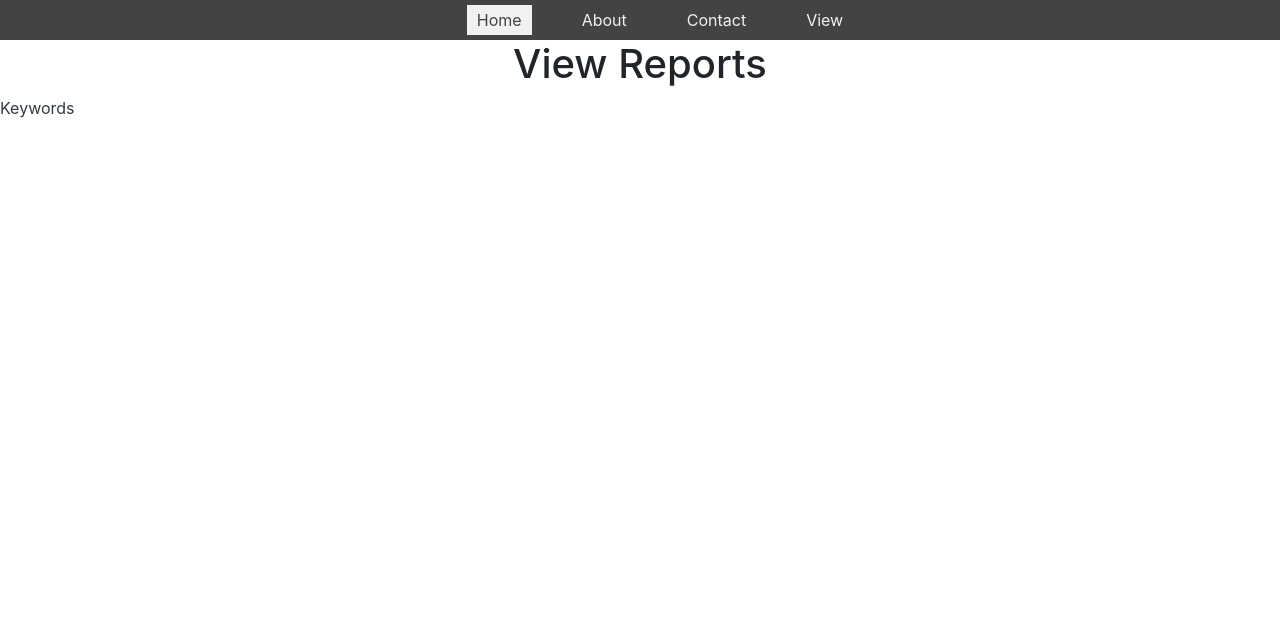
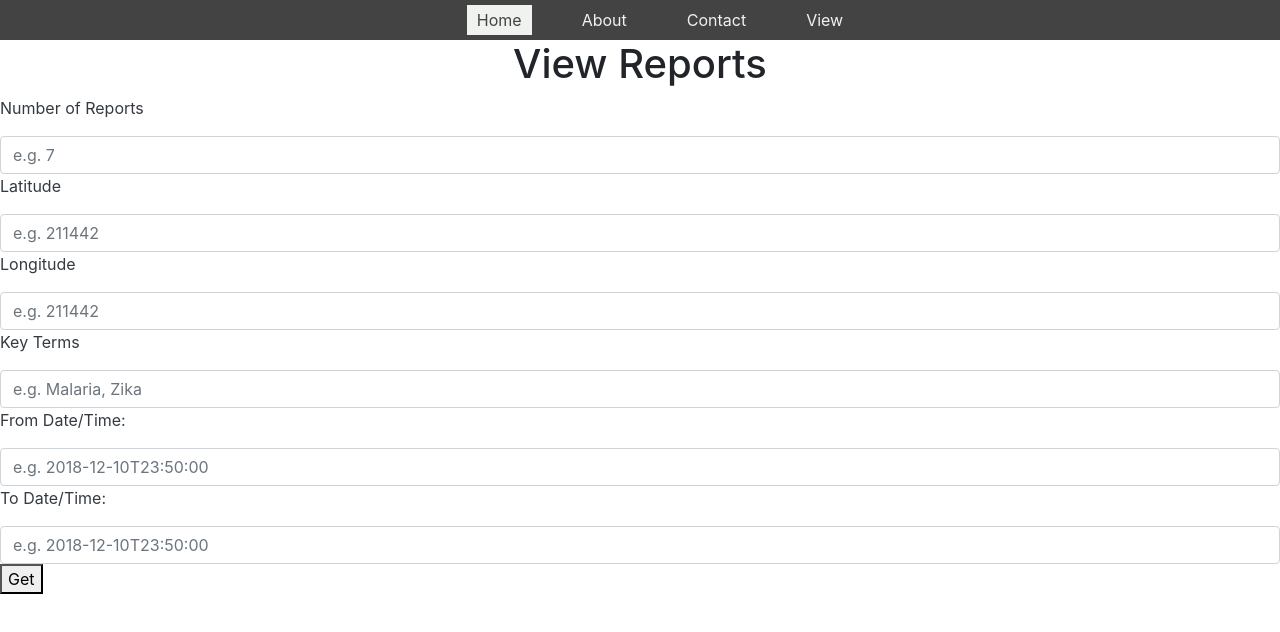
Before and after one commit to unsw-se3011/SENG3011_weneedREST, a React (Create React App) app in the folder PHASE_2/Application_SourceCode/we_need_rest/: page /view in a window 1280 px wide. Shown: the top 632 px of the page. Built offline with nearby package versions, Linux system fonts and the light colour scheme.

Commit message:
Extracted data from input boxes

```diff
--- a/PHASE_2/Application_SourceCode/we_need_rest/public/index.html
+++ b/PHASE_2/Application_SourceCode/we_need_rest/public/index.html
@@ -2,11 +2,8 @@
 <html lang="en">
   <head>
     <meta charset="utf-8" />
+    <!-- <link rel="stylesheet" href="https://stackpath.bootstrapcdn.com/bootstrap/4.3.1/css/bootstrap.min.css" integrity="sha384-ggOyR0iXCbMQv3Xipma34MD+dH/1fQ784/j6cY/iJTQUOhcWr7x9JvoRxT2MZw1T" crossorigin="anonymous"> -->
     <link rel="shortcut icon" href="%PUBLIC_URL%/favicon.ico" />
-    <script src="https://code.jquery.com/jquery-3.3.1.slim.min.js" integrity="sha384-q8i/X+965DzO0rT7abK41JStQIAqVgRVzpbzo5smXKp4YfRvH+8abtTE1Pi6jizo" crossorigin="anonymous"></script>
-    <script src="https://cdnjs.cloudflare.com/ajax/libs/popper.js/1.14.7/umd/popper.min.js" integrity="sha384-UO2eT0CpHqdSJQ6hJty5KVphtPhzWj9WO1clHTMGa3JDZwrnQq4sF86dIHNDz0W1" crossorigin="anonymous"></script>
-    <script src="https://stackpath.bootstrapcdn.com/bootstrap/4.3.1/js/bootstrap.min.js" integrity="sha384-JjSmVgyd0p3pXB1rRibZUAYoIIy6OrQ6VrjIEaFf/nJGzIxFDsf4x0xIM+B07jRM" crossorigin="anonymous"></script>
-    <link rel="stylesheet" href="https://stackpath.bootstrapcdn.com/bootstrap/4.3.1/css/bootstrap.min.css" integrity="sha384-ggOyR0iXCbMQv3Xipma34MD+dH/1fQ784/j6cY/iJTQUOhcWr7x9JvoRxT2MZw1T" crossorigin="anonymous">
     <meta
       name="viewport"
       content="width=device-width, initial-scale=1, shrink-to-fit=no"
@@ -41,5 +38,10 @@
       To begin the development, run `npm start` or `yarn start`.
       To create a production bundle, use `npm run build` or `yarn build`.
     -->
+    <script src="https://code.jquery.com/jquery-3.3.1.slim.min.js" integrity="sha384-q8i/X+965DzO0rT7abK41JStQIAqVgRVzpbzo5smXKp4YfRvH+8abtTE1Pi6jizo" crossorigin="anonymous"></script>
+    <script src="https://cdnjs.cloudflare.com/ajax/libs/popper.js/1.14.7/umd/popper.min.js" integrity="sha384-UO2eT0CpHqdSJQ6hJty5KVphtPhzWj9WO1clHTMGa3JDZwrnQq4sF86dIHNDz0W1" crossorigin="anonymous"></script>
+    <script src="https://stackpath.bootstrapcdn.com/bootstrap/4.3.1/js/bootstrap.min.js" integrity="sha384-JjSmVgyd0p3pXB1rRibZUAYoIIy6OrQ6VrjIEaFf/nJGzIxFDsf4x0xIM+B07jRM" crossorigin="anonymous"></script>
+
   </body>
+
 </html>
--- a/PHASE_2/Application_SourceCode/we_need_rest/src/components/view/View.js
+++ b/PHASE_2/Application_SourceCode/we_need_rest/src/components/view/View.js
@@ -2,19 +2,88 @@ import React, {Component} from 'react';
 import styled from 'styled-components';
 
 class View extends Component {
+    constructor(props){
+        super(props);
+
+        this.state = {
+          n : '',
+          latitude : '',
+          longitude : '',
+          key_terms : '',
+          start_date : '',
+          end_date : ''
+        }
+
+        this.updateN = this.updateN.bind(this);
+        this.updateLatitude = this.updateLatitude.bind(this);
+        this.updateLongitude = this.updateLongitude.bind(this);
+        this.updateKeyTerms = this.updateKeyTerms.bind(this);
+        this.updateStartDate = this.updateStartDate.bind(this);
+        this.updateEndDate = this.updateEndDate.bind(this);
+        this.onSubmit = this.onSubmit.bind(this);
+    }
+    updateN(event){
+        this.setState({ n : event.target.value})
+    }
+    updateLatitude(event){
+        this.setState({latitude : event.target.value})
+    }
+    updateLongitude(event){
+        this.setState({longitude : event.target.value})
+    }
+    updateKeyTerms(event){
+        this.setState({ key_terms : event.target.value})
+    }
+    updateStartDate(event){
+        this.setState({ start_date : event.target.value})
+    }
+    updateEndDate(event){
+        this.setState({ end_date : event.target.value})
+    }
+    onSubmit(e) {
+        console.log(this.state.n);
+        console.log(this.state.latitude);
+        console.log(this.state.longitude);
+        console.log(this.state.key_terms);
+        console.log(this.state.start_date);
+        console.log(this.state.end_date);
+
+    }
     render() {
         return (
-            // <link rel="stylesheet" href="https://stackpath.bootstrapcdn.com/bootstrap/4.3.1/css/bootstrap.min.css" integrity="sha384-ggOyR0iXCbMQv3Xipma34MD+dH/1fQ784/j6cY/iJTQUOhcWr7x9JvoRxT2MZw1T" crossorigin="anonymous"></link>
             <div id="body">
                 <center>
                     <h1>View Reports</h1>
                 </center>
-                <div class="criteria">
-                        <p for="inputPassword4" class="text-dark">Keywords</p>
-                        {/* <input id = "keywords" value="{{keywords}}" type="text" name="title" class="form-control" id="inputPassword4" placeholder="Type in keywords"> */}
-                </div>
+                <form className="n">
+                    <div class="number">
+                            <p for="inputPassword4" class="text-dark">Number of Reports</p>
+                            <input id = "idn" name="title" onChange={this.updateN} type="text" class="form-control" placeholder="e.g. 7" />
+                    </div>
+                    <div class="lat">
+                            <p for="inputPassword4" class="text-dark">Latitude</p>
+                            <input id = "idLat" name="title" onChange={this.updateLatitude} type="text" class="form-control" placeholder="e.g. 211442" />
+                    </div>
+                    <div class="lon">
+                            <p for="inputPassword4" class="text-dark">Longitude</p>
+                            <input id = "idLon" name="title" onChange={this.updateLongitude} type="text" class="form-control" placeholder="e.g. 211442" />
+                    </div>
+                    <div class="terms">
+                            <p for="inputPassword4" class="text-dark">Key Terms</p>
+                            <input id = "idTerms" name="title" onChange={this.updateKeyTerms} type="text" class="form-control" placeholder="e.g. Malaria, Zika" />
+                    </div>
+                    <div class="start">
+                            <p for="inputPassword4" class="text-dark">From Date/Time:</p>
+                            <input id = "idStart" name="title" onChange={this.updateStartDate} type="text" class="form-control" placeholder="e.g. 2018-12-10T23:50:00" />
+                    </div>
+                    <div class="end">
+                            <p for="inputPassword4" class="text-dark">To Date/Time:</p>
+                            <input id = "idEnd" name="title" onChange={this.updateEndDate} type="text" class="form-control" placeholder="e.g. 2018-12-10T23:50:00" />
+                    </div>
+                </form>
+                <button type="button" onClick={this.onSubmit} className="button">Get</button>
             </div>
-            // {/* {n, latitude, longitude, key terms, start date, end date} */}
+            //{/* {n, latitude, longitude, key terms, start date, end date} */}
         )
     }
 }
```
